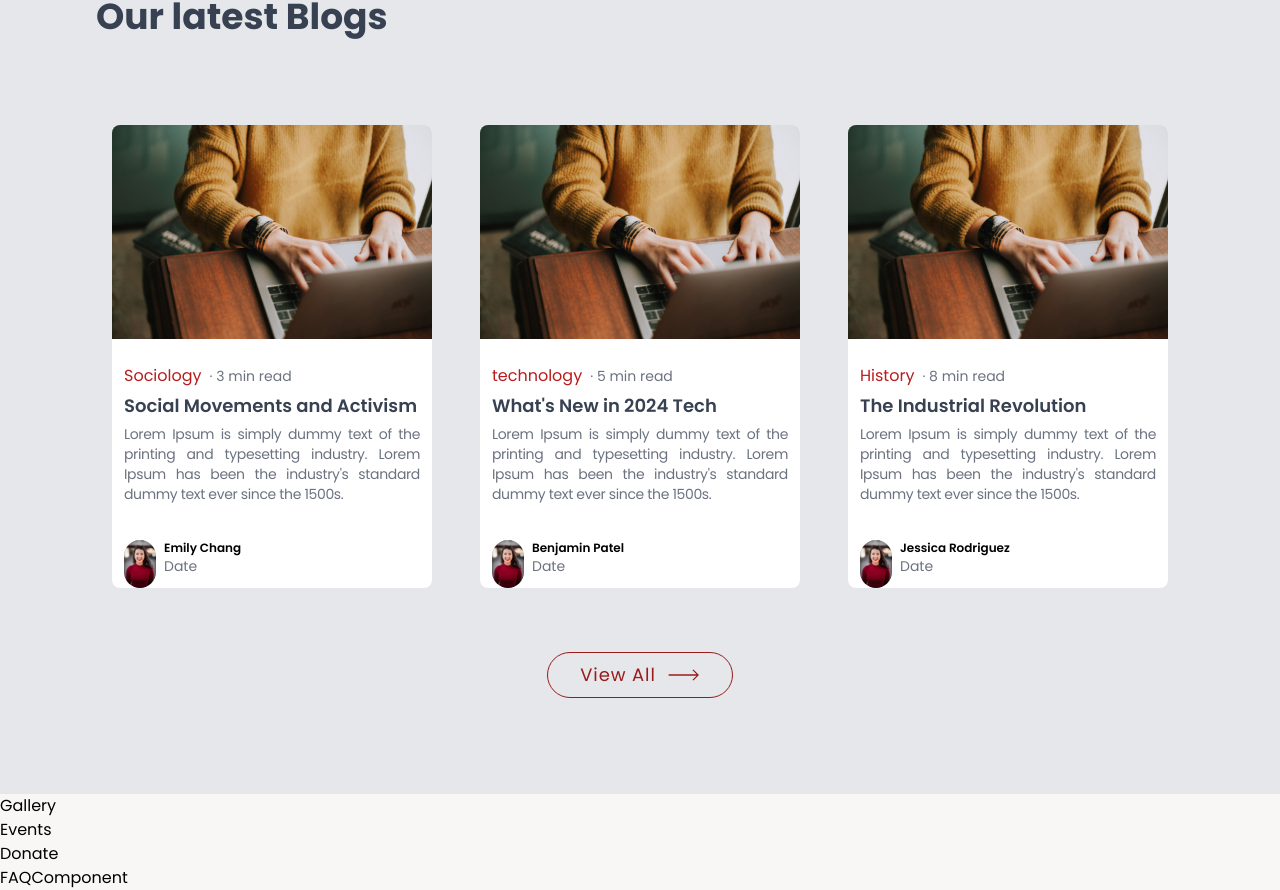
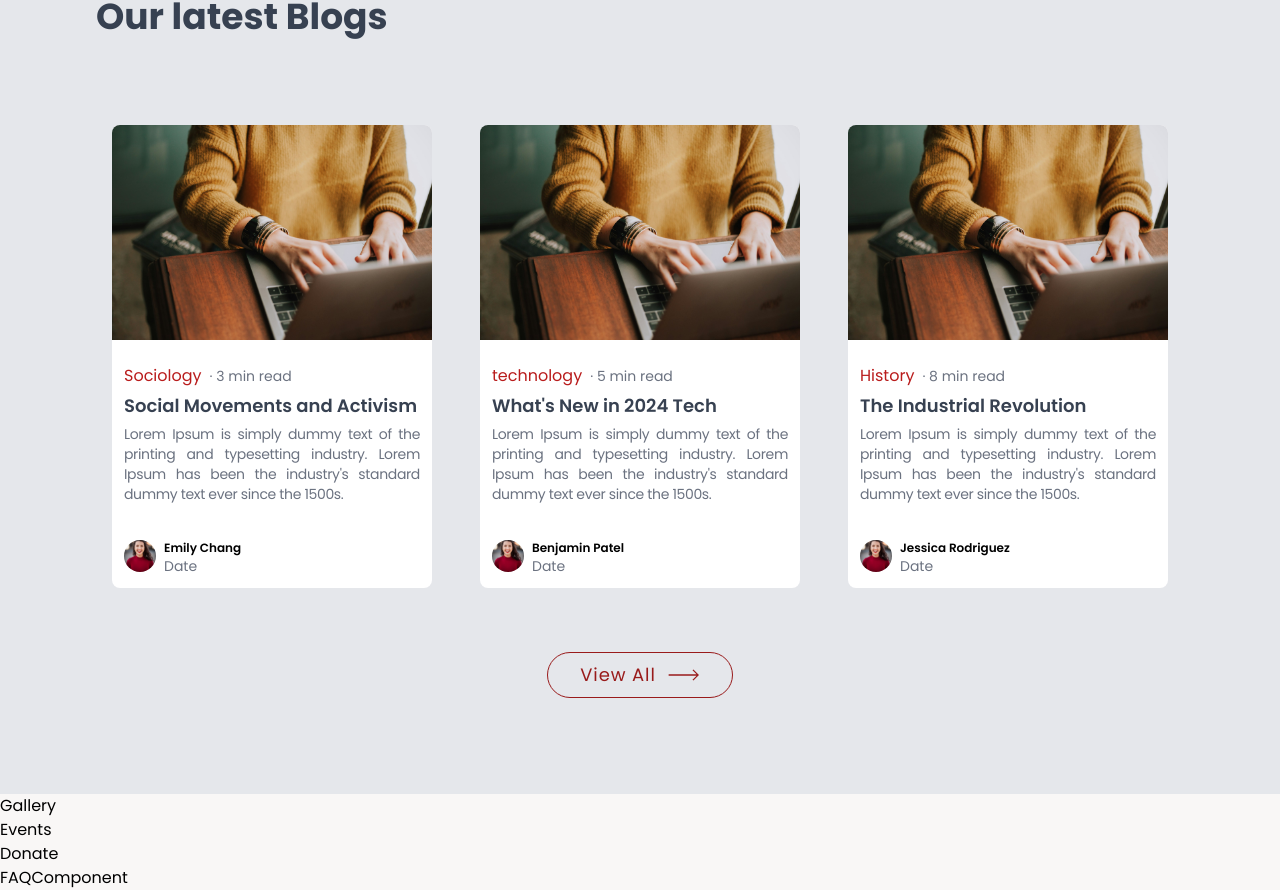
Before and after one commit to tsongtheng/Literary_Club, a React (Vite) app: page / in a window 1280 px wide. Shown: the part 3336-4226 px from the top of the page. Built offline with nearby package versions, Linux system fonts and the light colour scheme.

Commit message:
update BlogsCard

```diff
--- a/src/components/Cards/BlogsCard.tsx
+++ b/src/components/Cards/BlogsCard.tsx
@@ -6,8 +6,12 @@ const BlogsCard = (props: blogsCardProps) => {
       key={props.id}
       className="w-80 flex flex-col justify-between gap-3 hover:-translate-y-2 hover:scale-105 hover:drop-shadow-lg transition duration-400 ease-in-out  cursor-pointer bg-white rounded-lg group"
     >
-      <figure className="relative w-full h-[215px]">
-        <img src={props.blogImage} alt="props Image" className="rounded-t-lg" />
+      <figure className="w-full h-[215px]">
+        <img
+          src={props.blogImage}
+          alt="props Image"
+          className="object-cover w-full h-full rounded-t-lg"
+        />
       </figure>
 
       <div className="p-3 flex flex-col gap-1">
@@ -27,7 +31,7 @@ const BlogsCard = (props: blogsCardProps) => {
           <img
             src={props.authorImage}
             alt="author-image"
-            className="rounded-full"
+            className="rounded-full object-cover w-full h-full"
           />
         </figure>
 
```
